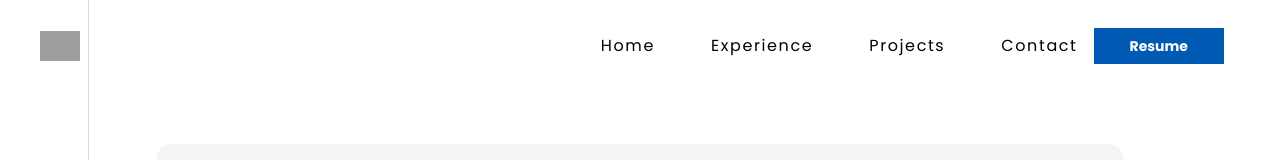
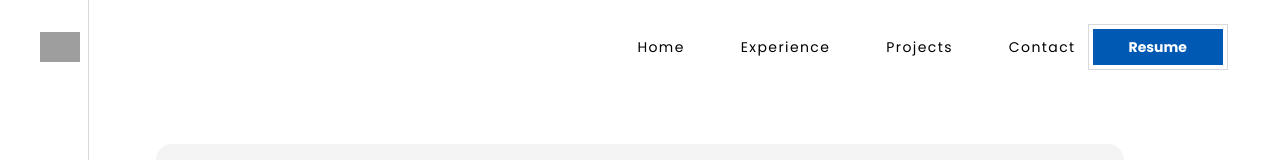
Before and after one commit to jugunu-21/jugunu_portfolio, a Next.js app: page /about in a window 1280 px wide. Shown: the top 160 px of the page. Built offline with nearby package versions, Linux system fonts and the light colour scheme; grey boxes are pictures that could not be loaded.

Commit message:
add border to resume button

```diff
--- a/components/molecules/AppNav.jsx
+++ b/components/molecules/AppNav.jsx
@@ -75,7 +75,7 @@ const AppNav = () => {
           <li key={item.id}>
             <Link
               href={item.url}
-              className={`text-md  text-center transition block py-3 lg:py-0 rounded-lg lg:bg-transparent tracking-widest ${activeLink(
+              className={`text-sm  text-center transition block py-3 lg:py-0 rounded-lg lg:bg-transparent tracking-widest ${activeLink(
                 item.url
               )}`}
             >
@@ -93,7 +93,7 @@ const AppNav = () => {
       />
       <Link
         href="/resume.pdf"
-        className='m-4'
+        className='m-3 p-1 border border-light-gray'
       >
         <span
           className={`inline-block  text-xs lg:text-sm text-center font-bold  py-2 px-9 bg-primary hover:bg-black text-white hover:text-white transition duration-300 `}
```
